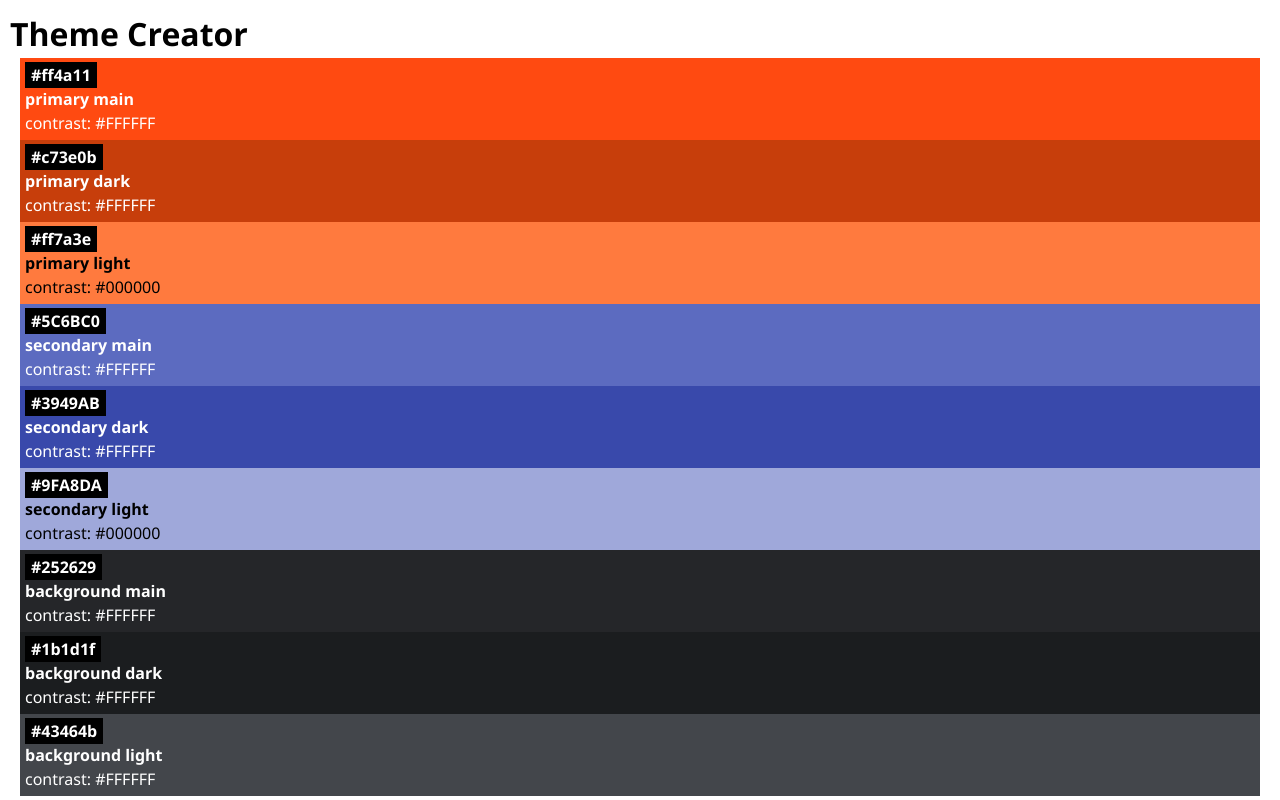
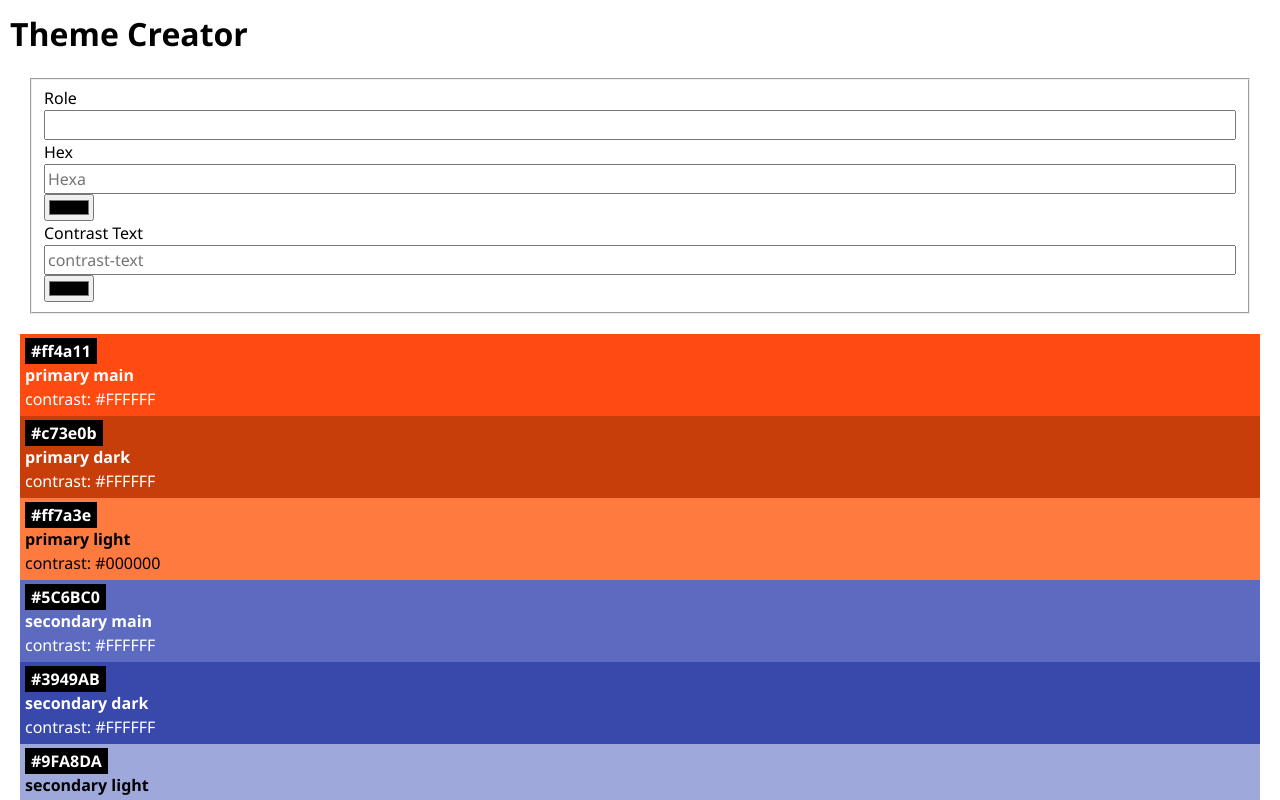
Before and after one commit to miriamRichter94/theme-creator, a React (Vite) app: page / in a window 1280 px wide. Shown: the top 800 px of the page. Built offline with nearby package versions, Linux system fonts and the light colour scheme.

Commit message:
started with building the form in basics

```diff
--- a/src/App.jsx
+++ b/src/App.jsx
@@ -1,11 +1,13 @@
 import { initialColors } from "./lib/colors";
 import Color from "./Components/Color/Color";
+import ColorForm from "./Components/ColorForm/ColorForm";
 import "./App.css";
 
 function App() {
   return (
     <>
       <h1>Theme Creator</h1>
+      <ColorForm />
       {initialColors.map((color) => (
         <Color key={color.id} color={color} />
       ))}
--- /dev/null
+++ b/src/Components/ColorForm/ColorForm.css
@@ -0,0 +1,6 @@
+form,
+fieldset {
+  display: flex;
+  flex-direction: column;
+  margin: 10px;
+}
--- /dev/null
+++ b/src/Components/ColorForm/ColorForm.jsx
@@ -0,0 +1,20 @@
+import "./ColorForm.css";
+
+export default function ColorForm() {
+  return (
+    <>
+      <form>
+        <fieldset>
+          <label htmlFor="role">Role</label>
+          <input type="text" id="role" />
+          <label htmlFor="hex">Hex</label>
+          <input type="text" placeholder="Hexa" />
+          <input type="color" id="hex" />
+          <label htmlFor="contrast-text">Contrast Text</label>
+          <input type="text" placeholder="contrast-text" />
+          <input type="color" id="contrast-text" />
+        </fieldset>
+      </form>
+    </>
+  );
+}
```
